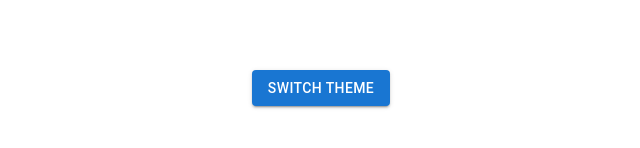
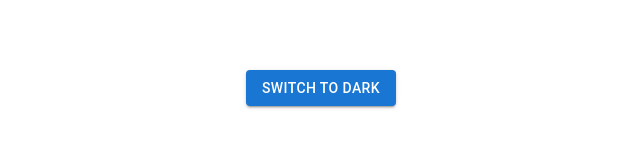
Before and after one commit to archu-230/user-management-system, a React (Vite) app: page / in a window 1280 px wide. Shown: the part 312-460 px from the top of the page, without its empty margins (319-959 px from the left). Built offline with nearby package versions, Linux system fonts and the light colour scheme.

Commit message:
refa: modify universal theme apply for all

```diff
--- a/src/App.jsx
+++ b/src/App.jsx
@@ -1,13 +1,19 @@
-import {Button} from "@mui/material";
-import ThemeSwitcher from "./Theme";
+import { Box } from "@mui/material";
+import ThemeButton from "./components/ThemeButton";
 
 function App() {
-
   return (
-    <>
-    <ThemeSwitcher />
-    </>
-  )
+    <Box
+      sx={{
+        display: "flex",
+        justifyContent: "center",
+        alignItems: "center",
+        height: "100vh",
+      }}
+    >
+      <ThemeButton />
+    </Box>
+  );
 }
 
-export default App
+export default App;
--- a/src/Theme.jsx
+++ b/src/Theme.jsx
@@ -1,30 +1,12 @@
 import { Button, createTheme, CssBaseline, ThemeProvider,Box } from "@mui/material";
-import { useState } from "react";
+import { useState,useMemo } from "react";
 
-function ThemeSwitcher(){
-
-    const [mode,setMode] =useState("light");
-const theme =createTheme({
-    palette:{
-        mode:mode,
-    },
-});
-
-return(
-
-<ThemeProvider theme={theme}>
-        <CssBaseline />
-        <Box sx={{
-            display:"flex",
-            justifyContent:"center",
-            alignItems: "center",
-            height:"100vh",
-        }}>
-        <Button variant="contained" onClick={()=>setMode(mode==="light"?"dark":"light")}>Switch Theme</Button>
-        </Box>
-        </ThemeProvider>
-
-)
-
+export default function ThemeSwitcher(){
+    const [mode,setMode] = useState(localStorage.getItem("theme")||"ligh");
+    const toggleTheme = ()=>{
+        const newMode = mode ==="light"?"dark":"light";
+        setMode(newMode);
+        localStorage.setItem("theme",newMode)
+    };
+    return {mode,toggleTheme};
 }
-export default ThemeSwitcher;
--- /dev/null
+++ b/src/components/ThemeButton.jsx
@@ -0,0 +1,19 @@
+import { Button } from "@mui/material";
+import { useThemeContext } from "../context/ThemeContext.jsx";
+
+function ThemeButton() {
+  const { mode, toggleTheme } = useThemeContext();
+
+  return (
+    <Button
+      variant="contained"
+      onClick={toggleTheme}
+    >
+      {mode === "light"
+        ? "Switch to Dark"
+        : "Switch to Light"}
+    </Button>
+  );
+}
+
+export default ThemeButton;
--- /dev/null
+++ b/src/context/ThemeContext.jsx
@@ -0,0 +1,39 @@
+import { createContext, useContext, useMemo, useState } from "react";
+import { ThemeProvider, createTheme, CssBaseline } from "@mui/material";
+
+const ThemeContext = createContext();
+
+export const ThemeContextProvider = ({ children }) => {
+  const [mode, setMode] = useState(
+    localStorage.getItem("theme") || "light"
+  );
+
+  const toggleTheme = () => {
+    const newMode = mode === "light" ? "dark" : "light";
+    setMode(newMode);
+    localStorage.setItem("theme", newMode);
+  };
+
+  const theme = useMemo(
+    () =>
+      createTheme({
+        palette: {
+          mode,
+        },
+      }),
+    [mode]
+  );
+
+  return (
+    <ThemeContext.Provider value={{ mode, toggleTheme }}>
+      <ThemeProvider theme={theme}>
+        <CssBaseline />
+        {children}
+      </ThemeProvider>
+    </ThemeContext.Provider>
+  );
+};
+
+export const useThemeContext = () => {
+  return useContext(ThemeContext);
+};
--- a/src/main.jsx
+++ b/src/main.jsx
@@ -2,11 +2,12 @@ import { StrictMode } from 'react'
 import { createRoot } from 'react-dom/client'
 import './index.css'
 import App from './App.jsx'
-import ThemeSwitcher from "./Theme.jsx";
+import { ThemeContextProvider} from './context/ThemeContext.jsx'
 
 createRoot(document.getElementById('root')).render(
   <StrictMode>
-    <App />
-
+    <ThemeContextProvider>
+          <App />
+    </ThemeContextProvider>
   </StrictMode>,
 )
```
